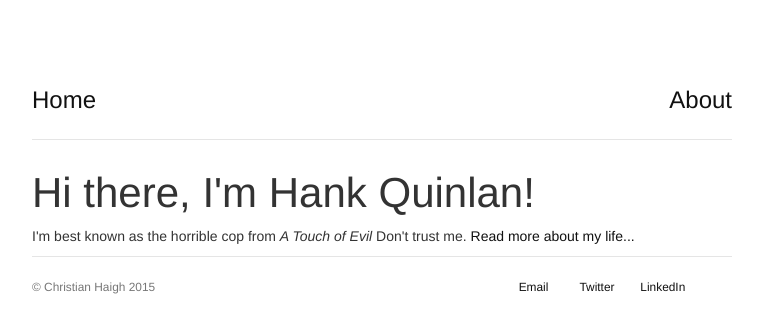
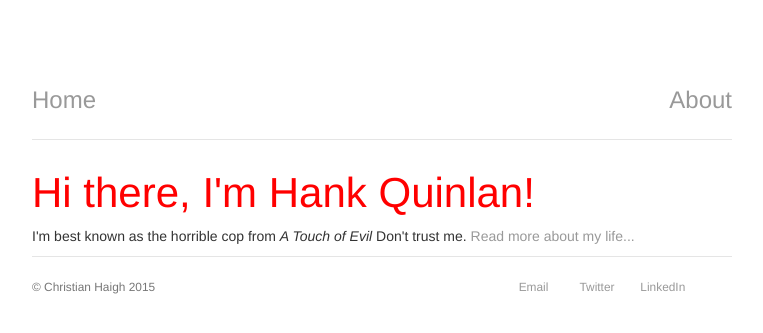
Before and after one commit to christianhaigh/christianhaigh.github.io, a Jekyll site: the page built from index.html, in a window 1280 px wide. Shown: the top 333 px of the page, without its empty margins (258-1021 px from the left). Built offline with Jekyll 4.4.1, drawn with Linux system fonts in a browser that asks for light colours.

Commit message:
Update main.css

```diff
--- a/css/main.css
+++ b/css/main.css
@@ -14,17 +14,18 @@ nav ul li, footer ul li {
 }
 a {
     text-decoration: none;
-    color: #111;
+    color: #999;
 }
 h1 {
     font-size: 3em;
     font-family:'Helvetica', 'Arial', 'Sans-Serif';
+    color: #FF0000;
 }
 }
 p {
     font-size: 1.5em;
     line-height: 1.4em;
-    color: #111;
+    color: #333;
 }
 footer {
     border-top: 1px solid #d5d5d5;
```
